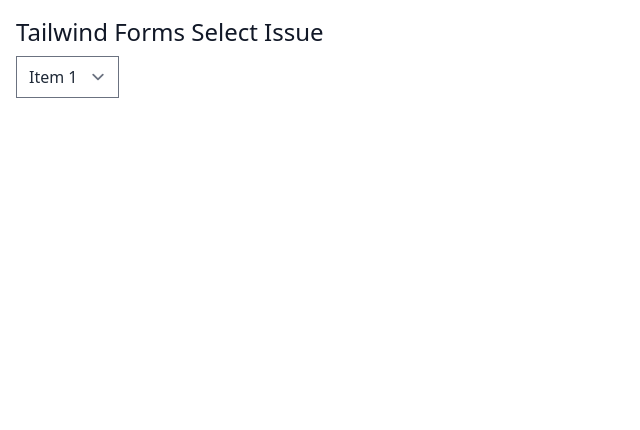
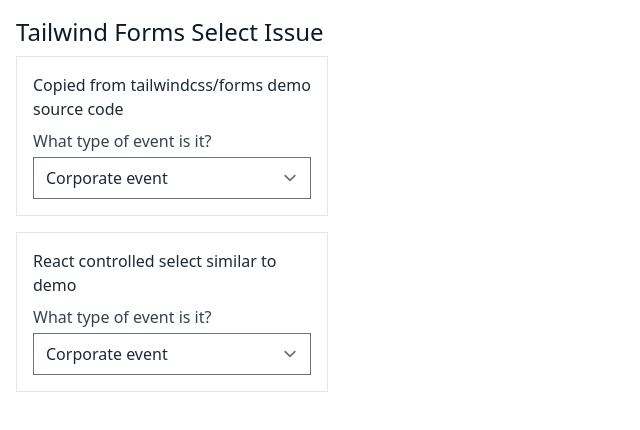
Before and after one commit to stevensacks/tailwind-gatsby-issue, a Gatsby site: page / in a window 1280 px wide. Shown: the whole page, without its empty margins (0-640 px from the left). Built offline with nearby package versions, Linux system fonts and the light colour scheme; Gatsby itself is replaced by a stand-in of ours.

Commit message:
include tailwind forms demo code

```diff
--- a/src/pages/index.jsx
+++ b/src/pages/index.jsx
@@ -1,8 +1,10 @@
 import React, {useState} from 'react';
 
 const options = [
-    {label: 'Item 1', value: '1'},
-    {label: 'Item 2', value: '2'},
+    {label: 'Corporate event', value: '1'},
+    {label: 'Wedding', value: '2'},
+    {label: 'Birthday', value: '3'},
+    {label: 'Other', value: '4'},
 ];
 
 const IndexPage = () => {
@@ -15,7 +17,25 @@
     return(
         <div className="p-4">
             <h1 className="pb-2 text-2xl text-gray-900">Tailwind Forms Select Issue</h1>
+            <div className="w-1/4">
+                <div className="p-4 border">
+                    <h2>Copied from tailwindcss/forms demo source code</h2>
+                    <label className="block mt-2">
+                        <span className="text-gray-700">What type of event is it?</span>
+                        <select className="block w-full mt-1">
+                            <option>Corporate event</option>
+                            <option>Wedding</option>
+                            <option>Birthday</option>
+                            <option>Other</option>
+                        </select>
+                    </label>
+                </div>
+                <div className="p-4 mt-4 border">
+                    <h2>React controlled select similar to demo</h2>
+                    <label className="block mt-2">
+                        <span className="text-gray-700">What type of event is it?</span>
                         <select
+                            className="block w-full mt-1"
                             onChange={onChange}
                             value={state}
                         >
@@ -28,6 +48,9 @@
                                 </option>
                             ))}
                         </select>
+                    </label>
+                </div>
+            </div>
         </div>
     );
 }
```
Lines whose indentation alone changed are shown as unchanged.
